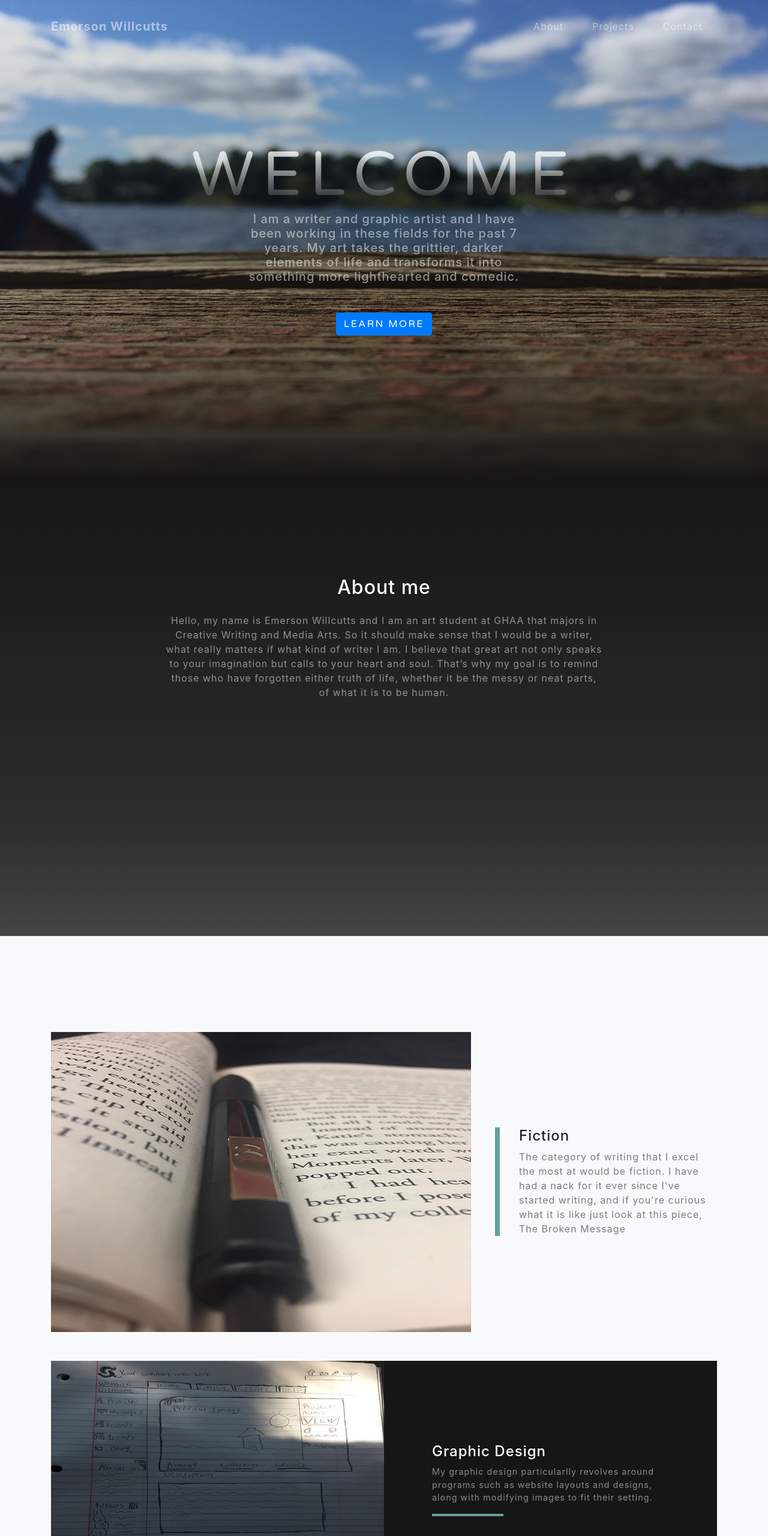
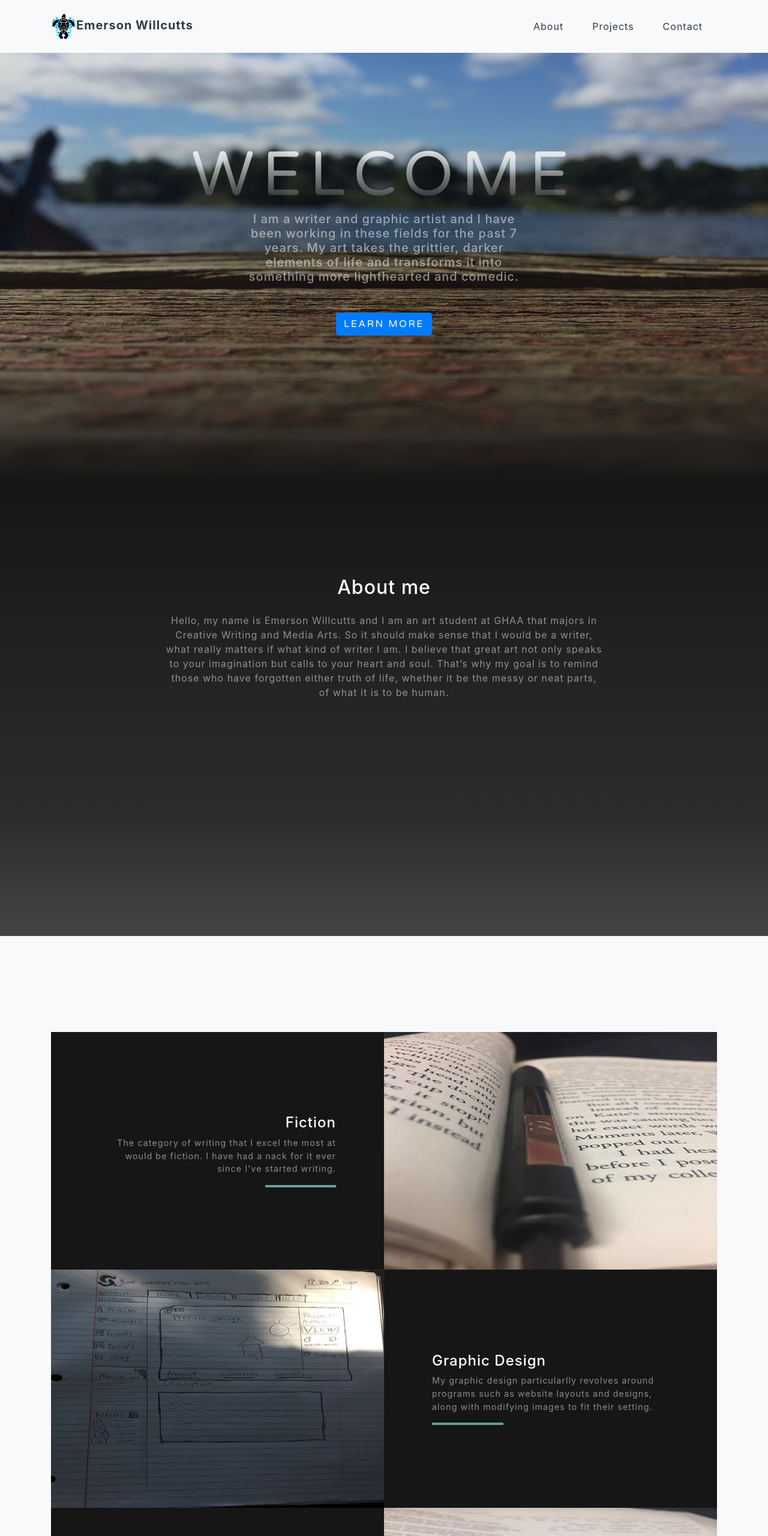
Before and after one commit to Orbnet/Emerson-Willcutts, a website with bundled scripts: page index.html in a window 1280 px wide. Shown: the top 2560 px of the page at 60% size. Built offline with nearby package versions, Linux system fonts and the light colour scheme.

Commit message:
updated nav bar

```diff
--- a/css/grayscale.css
+++ b/css/grayscale.css
@@ -21,7 +21,7 @@
 }
 
 #mainNav .navbar-brand {
-  color: #161616;
+  color: #343a40;
   font-weight: 700;
   padding: .9rem 0;
 }
@@ -42,31 +42,31 @@
     padding-top: 0;
     padding-bottom: 0;
     border-bottom: none;
-    background-color: transparent;
+    background-color: #f8f9fa;
     -webkit-transition: background-color 0.3s ease-in-out;
     transition: background-color 0.3s ease-in-out;
   }
   #mainNav .navbar-brand {
     padding: .5rem 0;
-    color: rgba(255, 255, 255, 0.5);
+    color: #343a40;
   }
   #mainNav .nav-link {
     -webkit-transition: none;
     transition: none;
     padding: 2rem 1.5rem;
-    color: rgba(255, 255, 255, 0.5);
+    color: #343a40;
   }
   #mainNav .nav-link:hover {
-    color: rgba(255, 255, 255, 0.75);
+    color: #64a19d;
   }
   #mainNav .nav-link:active {
-    color: white;
+    color: #64a19d;
   }
   #mainNav.navbar-shrink {
     background-color: #fff;
   }
   #mainNav.navbar-shrink .navbar-brand {
-    color: #161616;
+    color: #343a40;
   }
   #mainNav.navbar-shrink .nav-link {
     color: #161616;
@@ -92,8 +92,8 @@
   height: auto;
   min-height: 35rem;
   padding: 15rem 0;
-  background: -webkit-gradient(linear, left top, left bottom, from(rgba(22, 22, 22, 0.1)), color-stop(75%, rgba(22, 22, 22, 0.5)), to(#161616)), url("../img/bg-masthead.jpg");
-  background: linear-gradient(to bottom, rgba(22, 22, 22, 0.1) 0%, rgba(22, 22, 22, 0.5) 75%, #161616 100%), url("../img/bg-masthead.jpg");
+  background: -webkit-gradient(linear, left top, left bottom, from(rgba(22, 22, 22, 0.1)), color-stop(75%, rgba(22, 22, 22, 0.5)), to(#161616)), url("../img/bg-masthead2.jpg");
+  background: linear-gradient(to bottom, rgba(22, 22, 22, 0.1) 0%, rgba(22, 22, 22, 0.5) 75%, #161616 100%), url("../img/bg-masthead2.jpg");
   background-position: center;
   background-repeat: no-repeat;
   background-attachment: scroll;
--- a/index.html
+++ b/index.html
@@ -19,7 +19,7 @@
     <link href="https://fonts.googleapis.com/css?family=Nunito:200,200i,300,300i,400,400i,600,600i,700,700i,800,800i,900,900i" rel="stylesheet">
 
     <!-- Custom styles for this template -->
-    <link href="css/grayscale.min.css" rel="stylesheet">
+    <link href="css/grayscale.css" rel="stylesheet">
 
   </head>
 
@@ -28,7 +28,7 @@
     <!-- Navigation -->
     <nav class="navbar navbar-expand-lg navbar-light fixed-top" id="mainNav">
       <div class="container">
-        <a class="navbar-brand js-scroll-trigger" href="#page-top">Emerson Willcutts</a>
+        <a class="navbar-brand js-scroll-trigger" href="#page-top"><img src="img/logo.png" alt="logo" height="42" width="42">Emerson Willcutts</a>
         <button class="navbar-toggler navbar-toggler-right" type="button" data-toggle="collapse" data-target="#navbarResponsive" aria-controls="navbarResponsive" aria-expanded="false" aria-label="Toggle navigation">
           Menu
           <i class="fas fa-bars"></i>
@@ -79,7 +79,7 @@
       <div class="container">
 
         <!-- Featured Project Row -->
-        <div class="row align-items-center no-gutters mb-4 mb-lg-5">
+      <!--  <div class="row align-items-center no-gutters mb-4 mb-lg-5">
           <div class="col-xl-8 col-lg-7">
             <img class="img-fluid mb-3 mb-lg-0" src="img/bg-masthead.jpg" alt="">
           </div>
@@ -89,9 +89,27 @@
               <p class="text-black-50 mb-0">The category of writing that I excel the most at would be fiction. I have had a nack for it ever since I've started writing, and if you're curious what it is like just look at this piece, The Broken Message</p>
             </div>
           </div>
+        </div> -->
+
+        <!-- Project One Row -->
+
+        <div class="row justify-content-center no-gutters">
+          <div class="col-lg-6">
+            <img class="img-fluid" src="img/bg-masthead.jpg" alt="">
+          </div>
+          <div class="col-lg-6 order-lg-first">
+            <div class="bg-black text-center h-100 project">
+              <div class="d-flex h-100">
+                <div class="project-text w-100 my-auto text-center text-lg-right">
+                  <h4 class="text-white">Fiction</h4>
+                  <p class="mb-0 text-white-50">The category of writing that I excel the most at would be fiction. I have had a nack for it ever since I've started writing.</p>
+                  <hr class="d-none d-lg-block mb-0 mr-0">
+                </div>
+              </div>
+            </div>
+          </div>
         </div>
 
-        <!-- Project One Row -->
         <div class="row justify-content-center no-gutters mb-5 mb-lg-0">
           <div class="col-lg-6">
             <img class="img-fluid" src="img/demo-image-01.jpg" alt="">
```
Also changed, not shown: img/logo.png (added), 2 other files.
